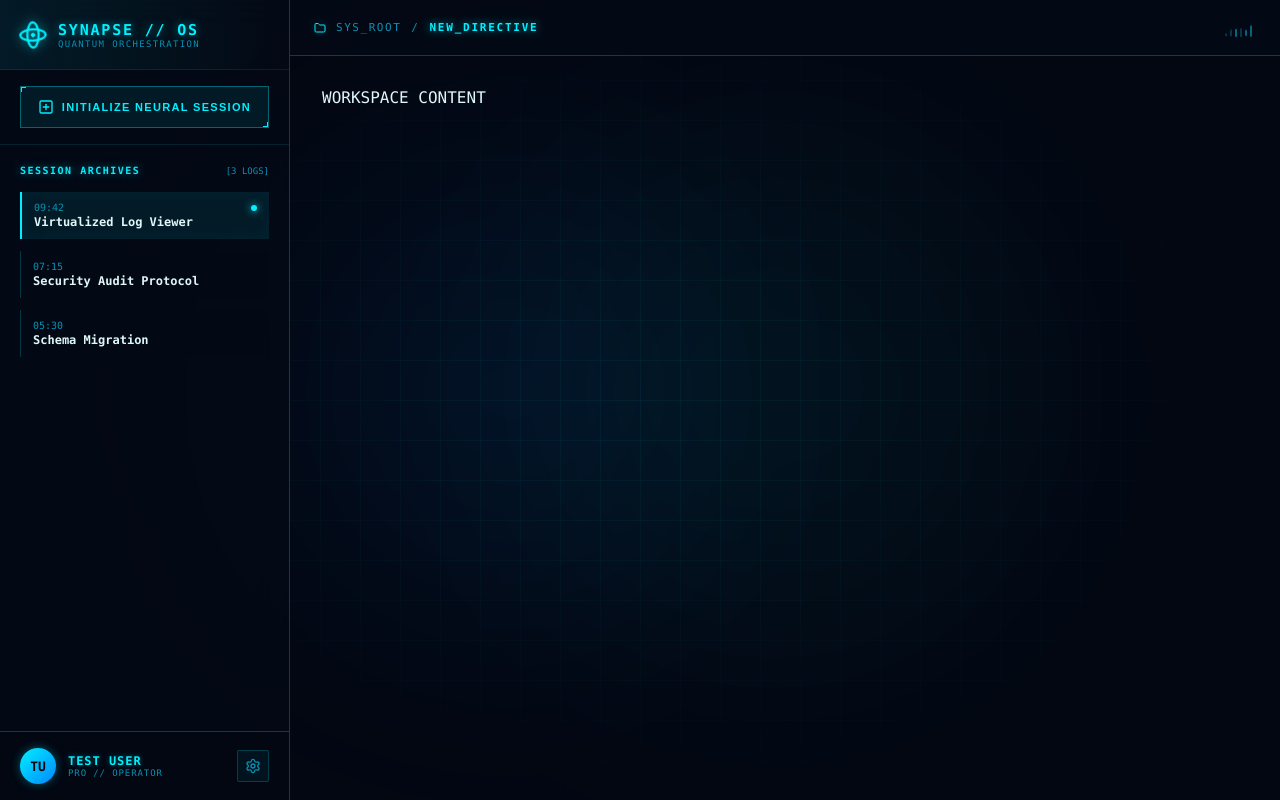
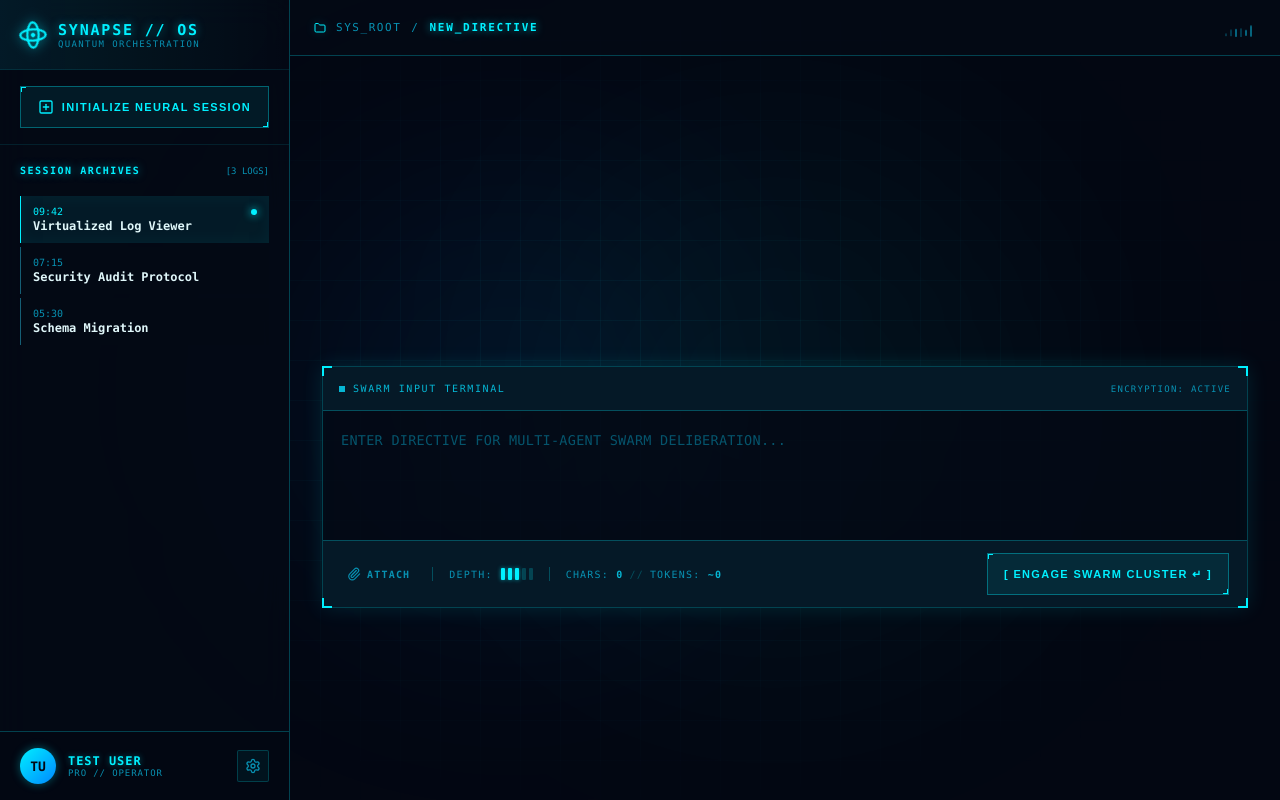
Before and after one commit to FierceSloth/synapse, a Next.js app: page / in a window 1280 px wide. Built offline with nearby package versions, Linux system fonts and the light colour scheme.

Commit message:
feat: implement new-directive widget and workspace layout

```diff
--- a/src/app/styles/abstract/_constants.scss
+++ b/src/app/styles/abstract/_constants.scss
@@ -21,6 +21,8 @@
   --border-surface-2: rgba(0, 240, 255, 0.25);
   --border-surface-3: rgba(0, 240, 255, 0.4);
   --border-surface-4: #00f0ff;
+
+  --bg-surface-1: #051927;
   --hud-grid-color: rgba(0, 240, 255, 0.05);
 
   --z-bg: 0;
--- a/src/pages/workspace/ui/workspace-page.tsx
+++ b/src/pages/workspace/ui/workspace-page.tsx
@@ -1,4 +1,5 @@
 import { Header } from '@/widgets/header';
+import { NewDirective } from '@/widgets/new-directive';
 import { Sidebar } from '@/widgets/sidebar';
 import styles from './workspace-page.module.scss';
 
@@ -10,7 +11,7 @@ export function WorkspacePage() {
       <main className={styles.main}>
         <Header />
         <div className={styles.content}>
-          <div>WORKSPACE CONTENT</div>
+          <NewDirective />
         </div>
       </main>
     </div>
--- a/src/shared/ui/button/ui/button.module.scss
+++ b/src/shared/ui/button/ui/button.module.scss
@@ -50,7 +50,7 @@
 .primary {
   background: #00eeff50;
   border: 1px solid var(--cl-primary);
-  color: var(--cl-white);
+  color: var(--cl-highlight);
   box-shadow: 0 0 12px rgba(0, 240, 255, 0.35);
 
   &:hover:not(:disabled) {
--- /dev/null
+++ b/src/widgets/new-directive/index.ts
@@ -0,0 +1 @@
+export { NewDirective, type NewDirectiveProps } from './ui/new-directive';
--- /dev/null
+++ b/src/widgets/new-directive/ui/new-directive.module.scss
@@ -0,0 +1,18 @@
+.container {
+  width: 100%;
+  max-width: 1140px;
+  margin: 0 auto;
+  display: flex;
+  flex-direction: column;
+  gap: 28px;
+}
+
+.agentsPlaceholder {
+  width: 100%;
+  min-height: 250px;
+}
+
+.patternsPlaceholder {
+  width: 100%;
+  min-height: 200px;
+}
--- /dev/null
+++ b/src/widgets/new-directive/ui/new-directive.tsx
@@ -0,0 +1,19 @@
+'use client';
+
+import { SwarmInput } from '@/features/swarm-input';
+import styles from './new-directive.module.scss';
+
+export interface NewDirectiveProps {
+  initialPrompt?: string;
+  onEngage?: (prompt: string, options: { depth: number }) => void;
+}
+
+export function NewDirective({ initialPrompt, onEngage }: NewDirectiveProps) {
+  return (
+    <div className={styles.container}>
+      <div className={styles.agentsPlaceholder} />
+      <SwarmInput initialPrompt={initialPrompt} onEngage={onEngage} />
+      <div className={styles.patternsPlaceholder} />
+    </div>
+  );
+}
--- a/src/widgets/sidebar/ui/sidebar.module.scss
+++ b/src/widgets/sidebar/ui/sidebar.module.scss
@@ -65,14 +65,14 @@
   padding: 20px;
   display: flex;
   flex-direction: column;
-  gap: 12px;
+  gap: 4px;
 }
 
 .archivesHeader {
   display: flex;
   align-items: center;
   justify-content: space-between;
-  margin-bottom: 4px;
+  margin-bottom: 16px;
 }
 
 .archivesTitle {
@@ -91,7 +91,7 @@
 
 .logItem {
   padding: 10px 12px;
-  border-left: 1px solid rgba(0, 240, 255, 0.2);
+  border-left: 1px solid var(--cl-dark);
   background: rgba(4, 10, 22, 0.4);
   cursor: pointer;
   transition: all 0.2s ease;
@@ -102,9 +102,13 @@
   }
 
   &.active {
-    border-left: 2px solid var(--cl-primary);
+    border-left: 1px solid var(--cl-primary);
     background: rgba(0, 240, 255, 0.08);
     box-shadow: inset 0 0 15px rgba(0, 240, 255, 0.05);
+
+    .logTime {
+      color: var(--cl-primary);
+    }
   }
 }
 
```
